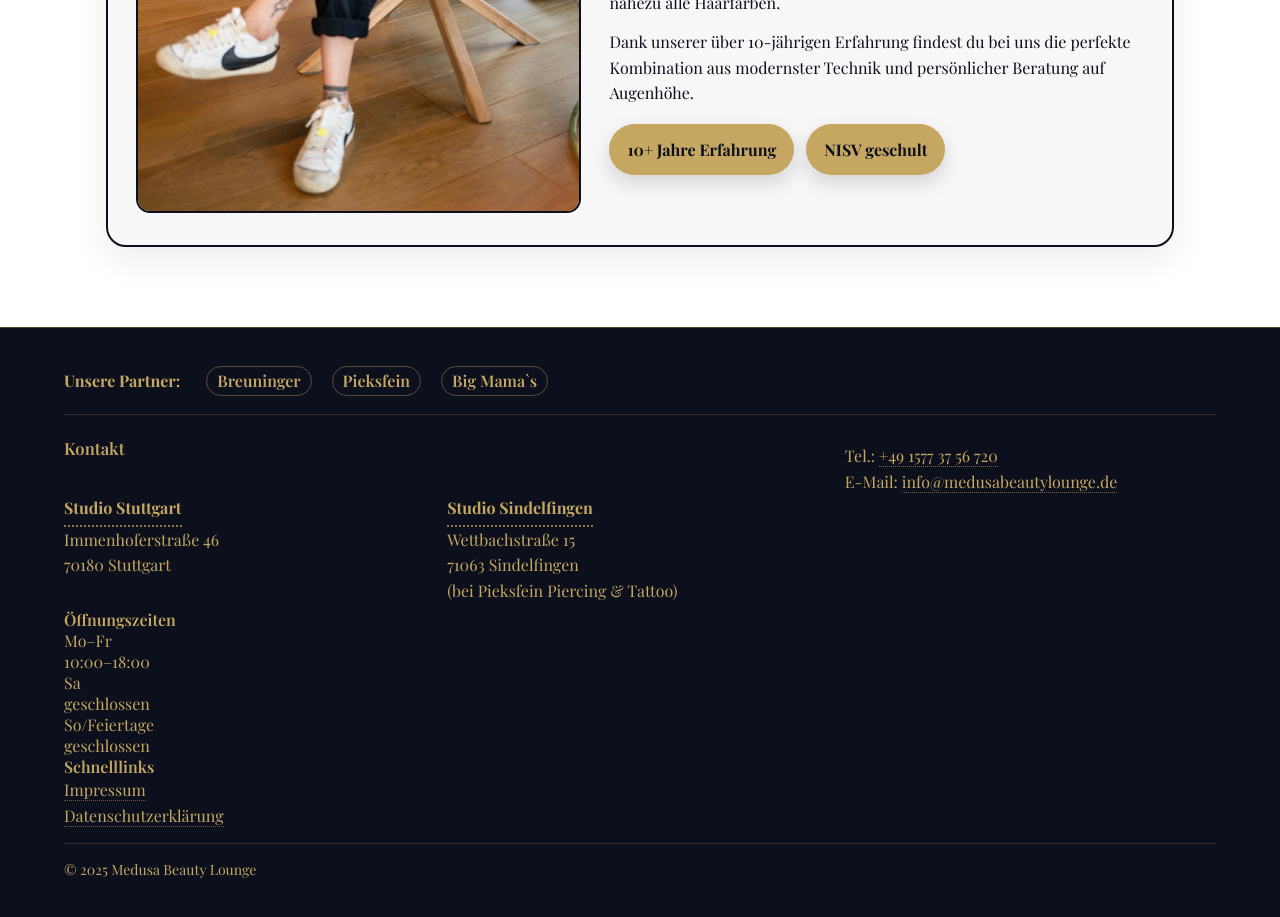
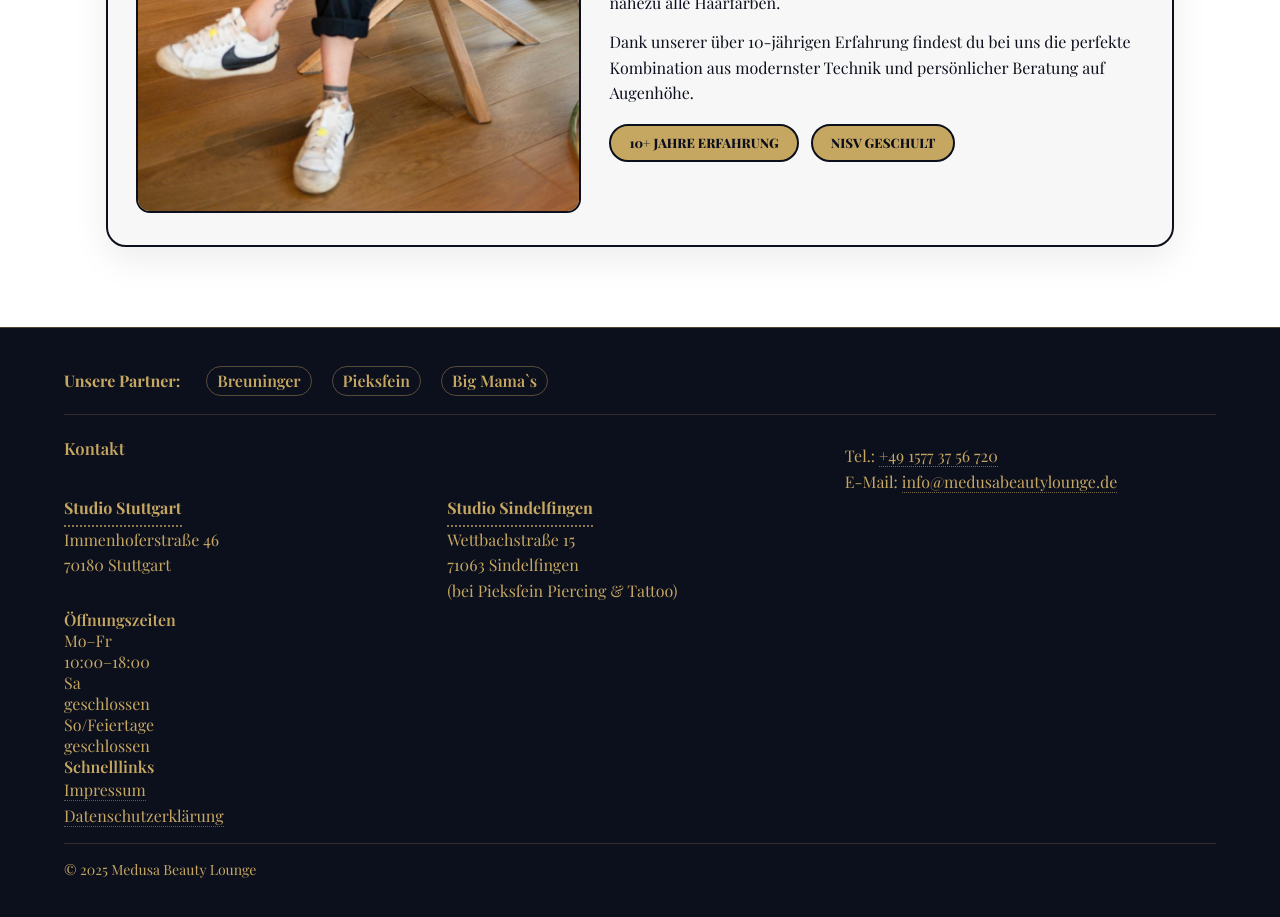
Before and after one commit to eliaspst/pilot-project, a React (Create React App) app: page /ueber-uns/team in a window 1280 px wide. Shown: the part 1020-1937 px from the top of the page. Built offline with nearby package versions, Linux system fonts and the light colour scheme; a web font is replaced by a local one.

Commit message:
fixed buttons + muted videos

```diff
--- a/src/pages/Galerie.jsx
+++ b/src/pages/Galerie.jsx
@@ -7,22 +7,22 @@ const pub = (p) => `${process.env.PUBLIC_URL || ""}${p}`;
 const VIDEOS = [
   {
     src: pub("/video1.mp4"),
-    title: "Behandlung – Einblick 1",
+    title: "Behandlung - Bein",
   },
   {
     src: pub("/video2.mp4"),
-    title: "Behandlung – Einblick 2",
+    title: "Behandlung – Axel",
   },
   {
     src: pub("/video3.mp4"),
-    title: "Studio – Rundgang",
+    title: "Behandlung - Bein",
   }
 ];
 
 export default function Galerie() {
   return (
     <main className="galerie-page">
-      {/* Hero mit DEINEM neuen Bild */}
+      {/* Hero mit DEINEM Bild */}
       <section
         className="galerie-hero"
         style={{
@@ -42,9 +42,19 @@ export default function Galerie() {
               <video
                 className="galerie-video"
                 src={vid.src}
+                playsInline
+
+                /* 🔒 Ton komplett blockiert */
+                muted
+                volume="0"
+                onVolumeChange={(e) => { e.target.volume = 0; }}
+
+                /* 🔒 Ton-Icon ausblenden */
                 controls
-                playsInline
+                controlsList="nodownload noplaybackrate noremoteplayback nofullscreen"
+                disablePictureInPicture
               />
+
               {vid.title && (
                 <figcaption className="galerie-caption">
                   {vid.title}
--- a/src/pages/Team.css
+++ b/src/pages/Team.css
@@ -20,7 +20,7 @@
 .team-heroBg {
   position: absolute;
   inset: 0;
-  background-color: #0c0f1c; /* Fallback, falls Bild kurz lädt */
+  background-color: #0c0f1c; /* Fallback, falls Bild lädt */
   background-size: cover;
   background-position: center;
   background-repeat: no-repeat;
@@ -135,7 +135,7 @@
   color: color-mix(in srgb, var(--accent) 85%, #000 15%);
 }
 
-/* Badges unten */
+/* ============ BADGES UNTEN (NEU – wie GESCHÄFTSFÜHRERIN) ============ */
 .team-badges {
   display: flex;
   flex-wrap: wrap;
@@ -144,15 +144,15 @@
 }
 
 .team-badgePill {
-  display: inline-flex;
-  align-items: center;
-  justify-content: center;
-  padding: 12px 18px;
+  display: inline-block;
+  font-size: 13px;
+  font-weight: 800;
+  text-transform: uppercase;
+  color: var(--accent);     /* navy */
+  background: var(--text);  /* gold */
   border-radius: 9999px;
-  background: var(--text);
-  color: var(--accent);
-  font-weight: 700;
-  box-shadow: 0 8px 20px rgba(12, 15, 28, 0.15);
+  padding: 6px 18px;
+  border: 2px solid var(--accent);
 }
 
 /* Mediostar-Link */
```
